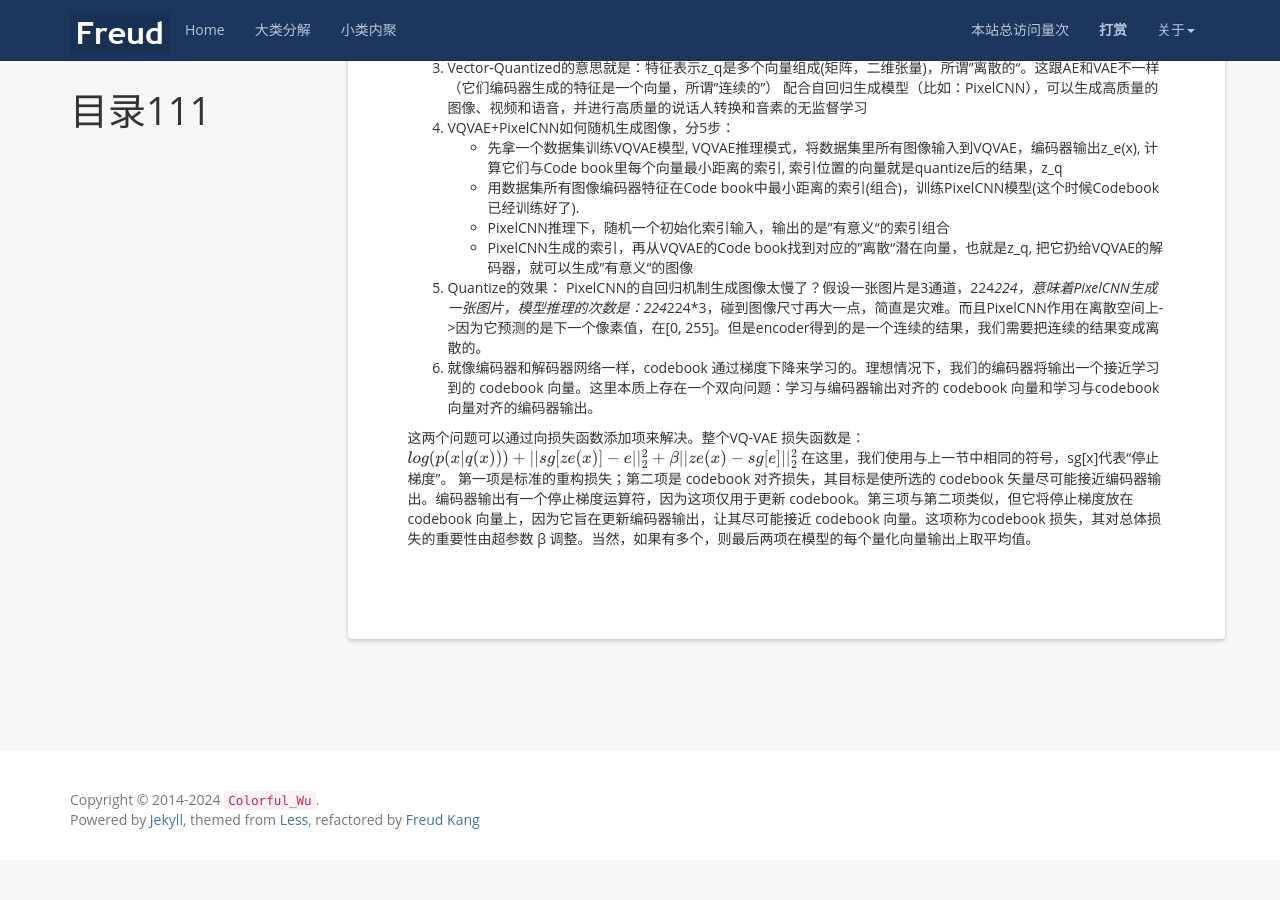
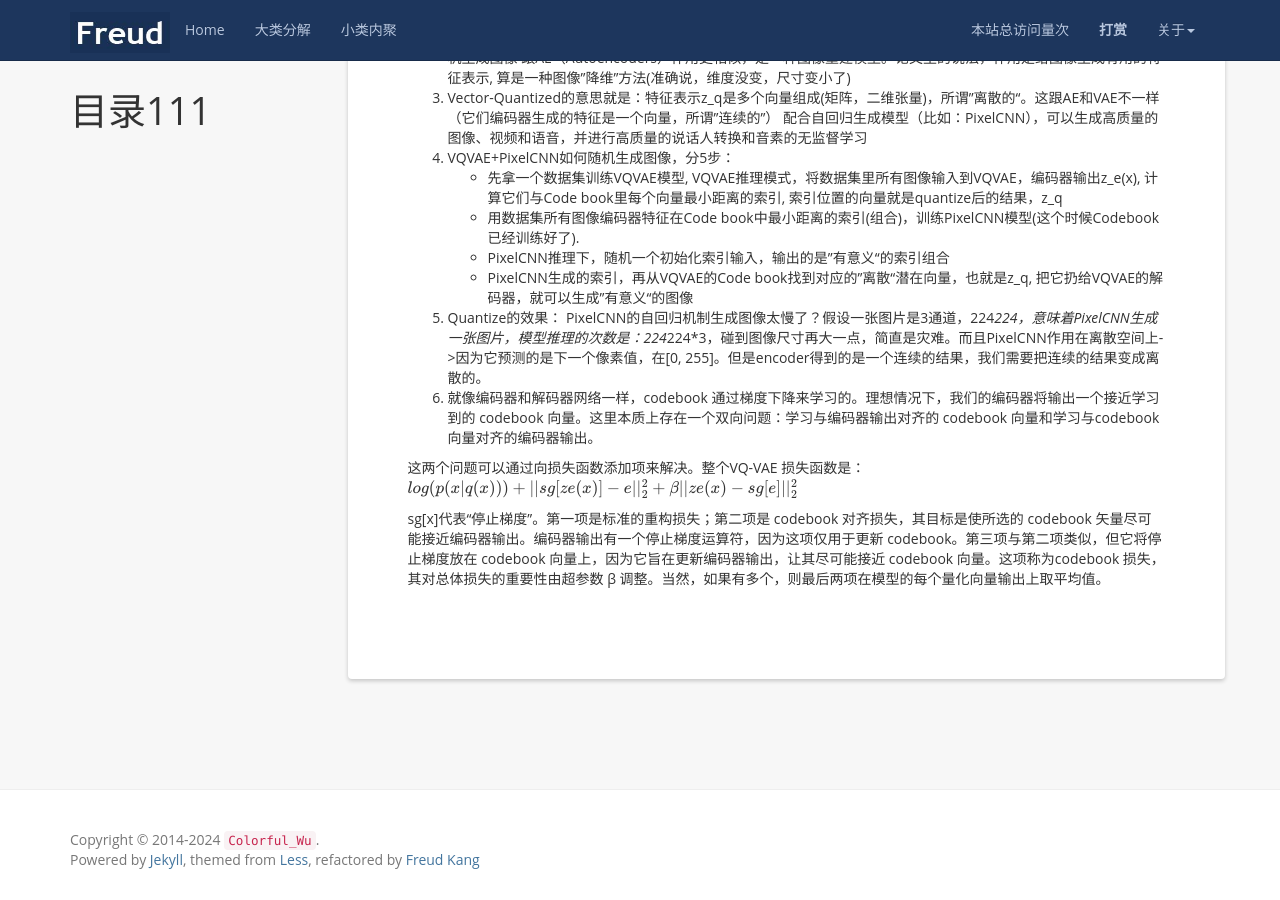
Before and after one commit to Colorfu1/Colorful.io, a Jekyll site: the page built from _posts/2024-03-10-VQVAE.md, in a window 1280 px wide and 900 px high, scrolled down 832 px. Built offline with Jekyll 4.4.1, drawn with Linux system fonts in a browser that asks for light colours; nearby versions of some CDN libraries; formulas are drawn with MathJax 3; a script that is not in the unit is left out; comment, search, counter and statistics services are not loaded; before the commit the page ends 1692 px from its top, so only the background shows below that.

Commit message:
add vqvae

```diff
--- a/_posts/2024-03-10-VQVAE.md
+++ b/_posts/2024-03-10-VQVAE.md
@@ -11,6 +11,7 @@ tag: stable diffusion
 {:toc}
 ![VQVAE](https://github.com/Colorfu1/Colorful.io/raw/master/_posts/resources/2024-03-10-170201.png)
 [VQVAE_苏神](https://kexue.fm/archives/6760)
+
 [VQVAE_others](https://sunlin-ai.github.io/2022/06/02/VQ-VAE.html)
 
 1. 无（自）监督模型。三部分组成：编码器、潜在空间、解码器。输入输出都是真实图像。
@@ -30,6 +31,6 @@ tag: stable diffusion
 $$
 log(p(x|q(x)))+||sg[ze(x)]−e||_2^2+β||ze(x)−sg[e]||_2^2
 $$
-在这里，我们使用与上一节中相同的符号，sg[x]代表“停止梯度”。
-第一项是标准的重构损失；第二项是 codebook 对齐损失，其目标是使所选的 codebook 矢量尽可能接近编码器输出。编码器输出有一个停止梯度运算符，因为这项仅用于更新 codebook。第三项与第二项类似，但它将停止梯度放在 codebook 向量上，因为它旨在更新编码器输出，让其尽可能接近 codebook 向量。这项称为codebook 损失，其对总体损失的重要性由超参数
+
+sg[x]代表“停止梯度”。第一项是标准的重构损失；第二项是 codebook 对齐损失，其目标是使所选的 codebook 矢量尽可能接近编码器输出。编码器输出有一个停止梯度运算符，因为这项仅用于更新 codebook。第三项与第二项类似，但它将停止梯度放在 codebook 向量上，因为它旨在更新编码器输出，让其尽可能接近 codebook 向量。这项称为codebook 损失，其对总体损失的重要性由超参数
 β 调整。当然，如果有多个，则最后两项在模型的每个量化向量输出上取平均值。
```
